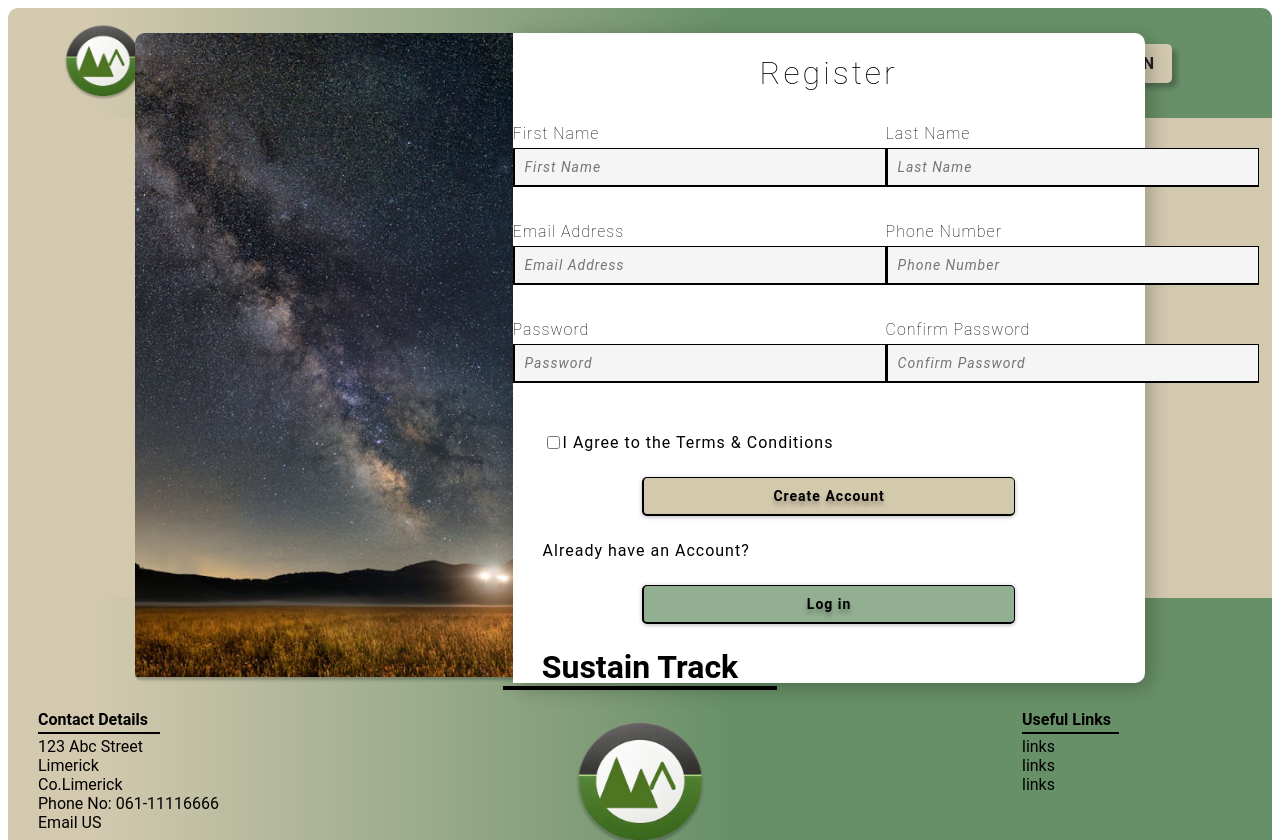
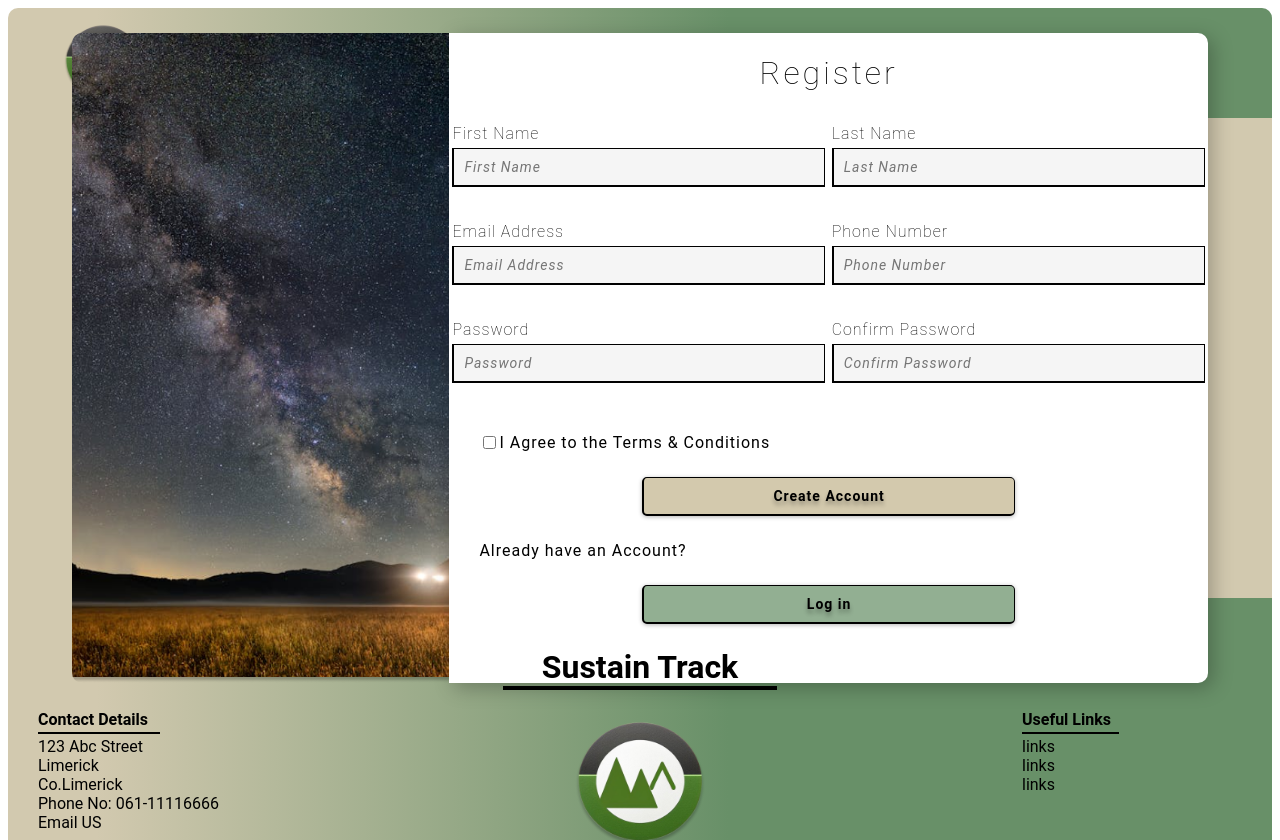
Before and after one commit to Mohammad-Khan-MK/Sustain_Track, a Vue app: page /account in a window 1280 px wide. Shown: the top 840 px of the page. Built offline with nearby package versions, Linux system fonts and the light colour scheme.

Commit message:
form alignment has been fixed

```diff
--- a/src/views/Account.vue
+++ b/src/views/Account.vue
@@ -99,7 +99,7 @@ img {
   height: 650px;
   background: #fff;
   border-radius: 0 10px 10px 0;
-  width: 50%;
+  width: 60%;
   margin-left: -2px;
 
   box-shadow: 5px 5px 20px rgba(0, 0, 0, 0.25);
```
